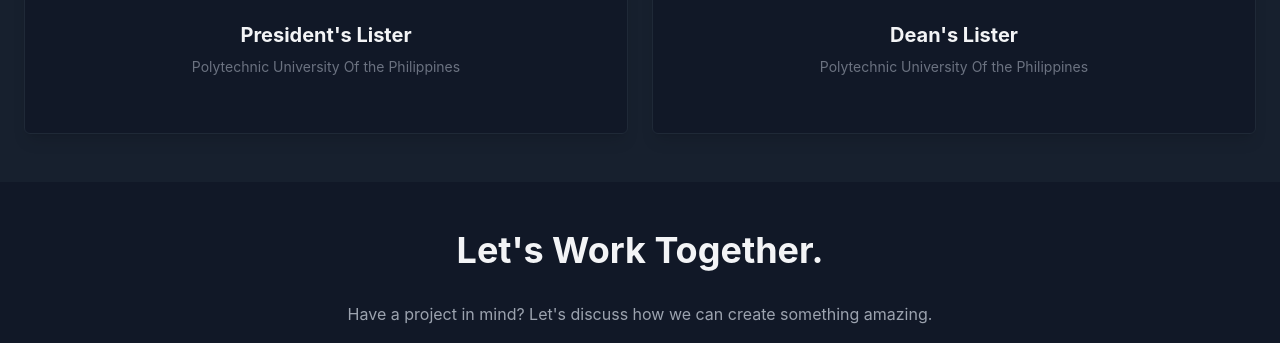
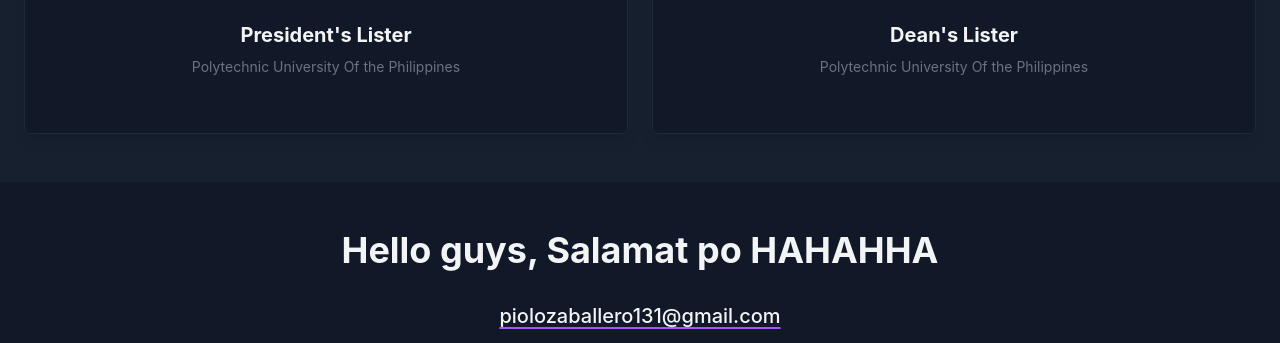
Before and after one commit to Piolo2/Portfolio, a website built with Vite: page index.html in a window 1280 px wide. Shown: the part 1934-2277 px from the top of the page. Built offline with nearby package versions, Linux system fonts and the light colour scheme.

Commit message:
Update contact text and remove GitHub icon

```diff
--- a/index.html
+++ b/index.html
@@ -198,10 +198,7 @@
             <!-- Contact Section -->
             <section id="contact" class="py-8 px-4 md:py-12 md:px-6 max-w-3xl mx-auto text-center"
                 data-animate="fade-up">
-                <h2 class="text-2xl md:text-4xl font-bold mb-8">Let's Work Together.</h2>
-                <p class="text-gray-600 dark:text-gray-400 mb-6">Have a project in mind? Let's discuss how we
-                    can
-                    create something amazing.</p>
+                <h2 class="text-2xl md:text-4xl font-bold mb-8">Hello guys, Salamat po HAHAHHA</h2>
                 <div class="flex flex-col gap-4">
                     <a href="mailto:piolozaballero131@gmail.com"
                         class="text-lg md:text-xl font-medium underline decoration-purple-500 decoration-2 underline-offset-4 hover:text-purple-600 transition-colors">
@@ -217,10 +214,6 @@
                         <a href="https://www.facebook.com/piolo.zaballero.3" target="_blank" aria-label="Facebook"
                             class="text-3xl hover:text-purple-600 transition-transform hover:-translate-y-1">
                             <i class="ph ph-facebook-logo"></i>
-                        </a>
-                        <a href="https://github.com/Piolo2" target="_blank" aria-label="GitHub"
-                            class="text-3xl hover:text-purple-600 transition-transform hover:-translate-y-1">
-                            <i class="ph ph-github-logo"></i>
                         </a>
                         <a href="https://www.instagram.com/zblr_pilo?igsh=MWc1NHQweDNpYTlvOQ%3D%3D&utm_source=qr"
                             target="_blank" aria-label="Instagram"
```
